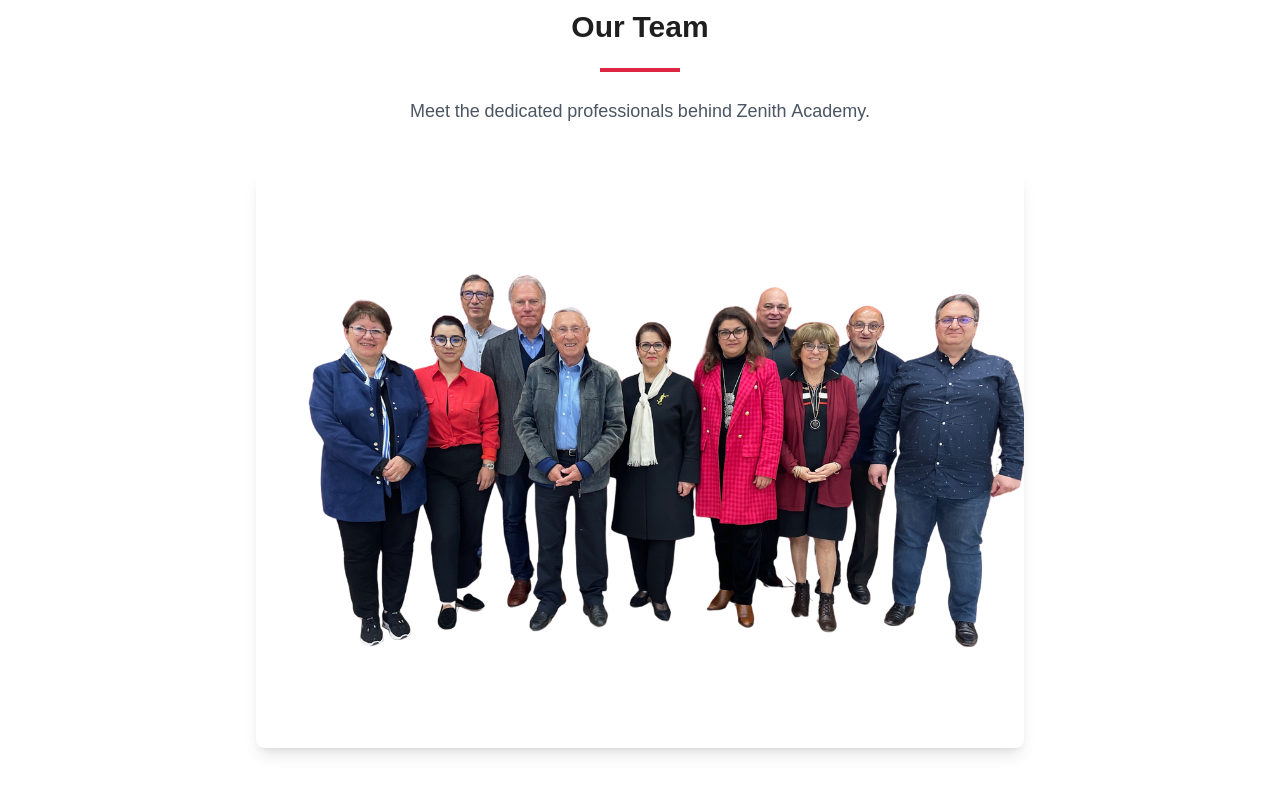
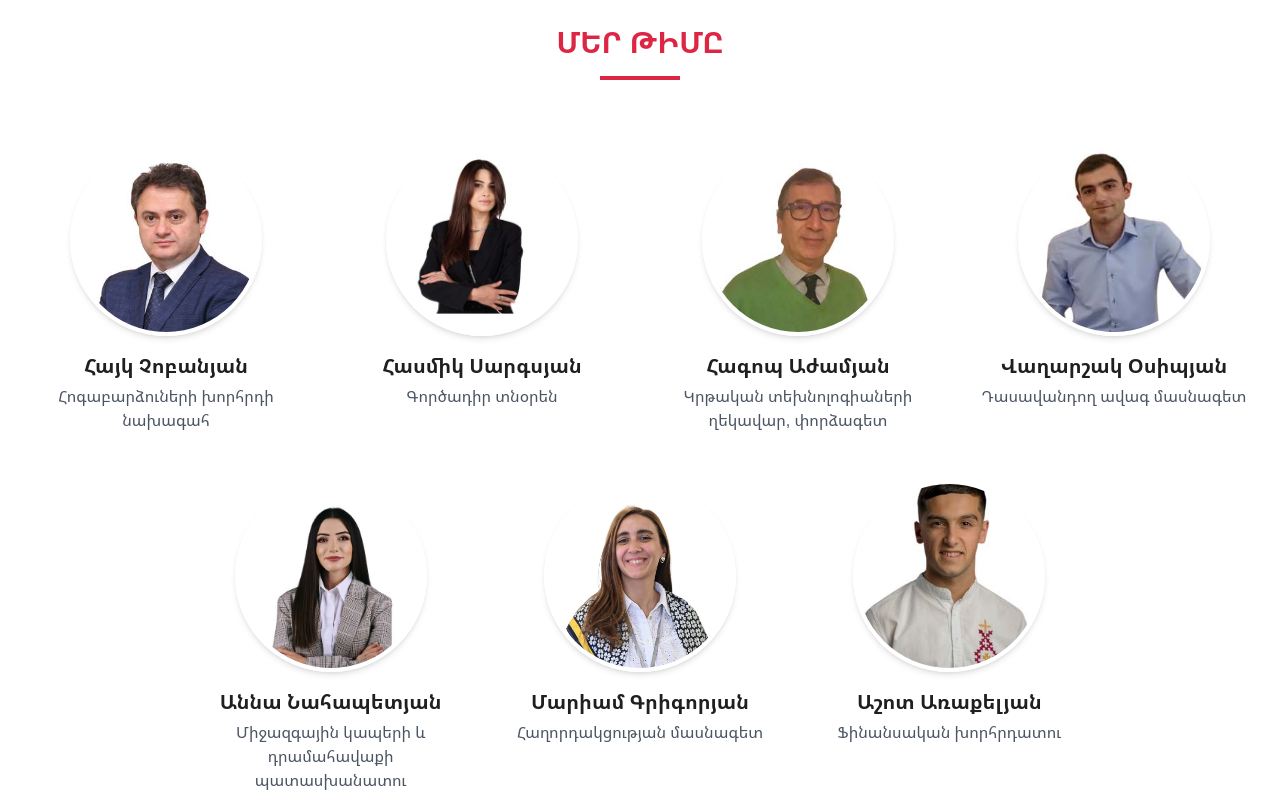
Before and after one commit to fulfilledbyai/zenith-academy-web, a React (Vite) app: page /about in a window 1280 px wide. Shown: the part 1640-2440 px from the top of the page. Built offline with nearby package versions, Linux system fonts and the light colour scheme.

Commit message:
Update About page content
- Update "Our Story" image on the About page.
- Move "Our Team" section from the Index page to the About page.

```diff
--- a/src/pages/About.tsx
+++ b/src/pages/About.tsx
@@ -1,4 +1,3 @@
-
 import React from 'react';
 import { Link, useParams } from 'react-router-dom';
 import { useLanguage } from '@/context/LanguageContext';
@@ -129,8 +128,8 @@ const About = () => {
 
             <div className="relative rounded-lg overflow-hidden shadow-lg">
               <img
-                src="/lovable-uploads/8f161749-96d8-41d4-9391-8c356f946440.png"
-                alt="Zenith Academy"
+                src="/lovable-uploads/497177b0-e165-4f19-b583-d86e735ac178.png"
+                alt="Zenith Academy Team"
                 className="w-full h-full object-cover"
               />
               <div className="absolute inset-0 bg-gradient-to-t from-black/70 to-transparent flex items-end">
@@ -207,23 +206,70 @@ const About = () => {
       </section>
 
       {/* Team Section */}
-      <section className="py-16 bg-white">
+      <section className="py-20 bg-white">
         <div className="container mx-auto px-4 md:px-6">
-          <div className="text-center max-w-3xl mx-auto mb-12">
-            <h2 className="text-3xl font-bold mb-6">Our Team</h2>
-            <div className="h-1 w-20 bg-rustyRed mx-auto mb-6"></div>
-            <p className="text-lg text-gray-600">
-              Meet the dedicated professionals behind Zenith Academy.
-            </p>
+          <div className="text-center max-w-3xl mx-auto mb-16">
+            <h2 className="text-3xl font-bold mb-4 text-rustyRed">{t('team.title')}</h2>
+            <div className="h-1 w-20 bg-rustyRed mx-auto mb-8"></div>
           </div>
 
-          <div className="flex justify-center">
-            <div className="rounded-lg overflow-hidden shadow-lg max-w-3xl">
-              <img
-                src="/lovable-uploads/7128a31c-f6a6-4d35-aeb6-fea616052924.png"
-                alt="Zenith Academy Team"
-                className="w-full h-auto"
-              />
+          <div className="grid grid-cols-1 md:grid-cols-2 lg:grid-cols-4 gap-8 mb-12">
+            <div className="text-center">
+              <div className="rounded-full overflow-hidden w-48 h-48 mx-auto mb-4 border-4 border-white shadow-md">
+                <img alt={t('team.hayk')} className="w-full h-full object-cover" src="/lovable-uploads/5c72cd4e-edbc-4fe4-97ed-9ecf3dcd038a.jpg" />
+              </div>
+              <h3 className="text-xl font-bold mb-1">{t('team.hayk')}</h3>
+              <p className="text-gray-600">{t('team.haykRole')}</p>
+            </div>
+
+            <div className="text-center">
+              <div className="rounded-full overflow-hidden w-48 h-48 mx-auto mb-4 border-4 border-white shadow-md">
+                <img alt={t('team.hasmik')} src="/lovable-uploads/8c22979c-31db-48b2-82d2-368083d08ad6.jpg" className="w-full h-full object-cover object-top transform translate-y-[-10%]" />
+              </div>
+              <h3 className="text-xl font-bold mb-1">{t('team.hasmik')}</h3>
+              <p className="text-gray-600">{t('team.hasmikRole')}</p>
+            </div>
+
+            <div className="text-center">
+              <div className="rounded-full overflow-hidden w-48 h-48 mx-auto mb-4 border-4 border-white shadow-md">
+                <img alt={t('team.hagop')} className="w-full h-full object-cover" src="/lovable-uploads/3a48826d-51eb-4a54-9afd-c9010f31f38c.jpg" />
+              </div>
+              <h3 className="text-xl font-bold mb-1">{t('team.hagop')}</h3>
+              <p className="text-gray-600">{t('team.hagopRole')}</p>
+            </div>
+
+            <div className="text-center">
+              <div className="rounded-full overflow-hidden w-48 h-48 mx-auto mb-4 border-4 border-white shadow-md">
+                <img alt={t('team.varadzak')} className="w-full h-full object-cover" src="/lovable-uploads/d537dbe2-c852-435b-9dc1-e92241ee247f.jpg" />
+              </div>
+              <h3 className="text-xl font-bold mb-1">{t('team.varadzak')}</h3>
+              <p className="text-gray-600">{t('team.varadzakRole')}</p>
+            </div>
+          </div>
+
+          <div className="grid grid-cols-1 md:grid-cols-3 gap-8 max-w-4xl mx-auto">
+            <div className="text-center">
+              <div className="rounded-full overflow-hidden w-48 h-48 mx-auto mb-4 border-4 border-white shadow-md">
+                <img alt={t('team.anna')} className="w-full h-full object-cover" src="/lovable-uploads/f6d70ce0-f3d1-4815-b61c-a2adde97cd74.jpg" />
+              </div>
+              <h3 className="text-xl font-bold mb-1">{t('team.anna')}</h3>
+              <p className="text-gray-600">{t('team.annaRole')}</p>
+            </div>
+
+            <div className="text-center">
+              <div className="rounded-full overflow-hidden w-48 h-48 mx-auto mb-4 border-4 border-white shadow-md">
+                <img alt={t('team.mariam')} className="w-full h-full object-cover" src="/lovable-uploads/5781803c-4f60-46fa-99af-d0baead98059.jpg" />
+              </div>
+              <h3 className="text-xl font-bold mb-1">{t('team.mariam')}</h3>
+              <p className="text-gray-600">{t('team.mariamRole')}</p>
+            </div>
+
+            <div className="text-center">
+              <div className="rounded-full overflow-hidden w-48 h-48 mx-auto mb-4 border-4 border-white shadow-md">
+                <img alt={t('team.ashot')} className="w-full h-full object-cover" src="/lovable-uploads/2aa4cbe0-74bb-4dd0-a3b2-af2e6b361c60.jpg" />
+              </div>
+              <h3 className="text-xl font-bold mb-1">{t('team.ashot')}</h3>
+              <p className="text-gray-600">{t('team.ashotRole')}</p>
             </div>
           </div>
         </div>
--- a/src/pages/Index.tsx
+++ b/src/pages/Index.tsx
@@ -1,3 +1,4 @@
+
 import React, { useEffect, useState } from 'react';
 import { Link } from 'react-router-dom';
 import { useLanguage } from '@/context/LanguageContext';
@@ -11,6 +12,7 @@ const Index = () => {
     t
   } = useLanguage();
   const [isVisible, setIsVisible] = useState(false);
+
   useEffect(() => {
     const timer = setTimeout(() => {
       setIsVisible(true);
@@ -181,76 +183,6 @@ const Index = () => {
         </div>
       </section>
 
-      {/* Team Section */}
-      <section className="py-20 bg-whiteSmoke">
-        <div className="container mx-auto px-4 md:px-6">
-          <div className="text-center max-w-3xl mx-auto mb-16">
-            <h2 className="text-3xl font-bold mb-4 text-rustyRed">{t('team.title')}</h2>
-            <div className="h-1 w-20 bg-rustyRed mx-auto mb-8"></div>
-          </div>
-
-          <div className="grid grid-cols-1 md:grid-cols-2 lg:grid-cols-4 gap-8 mb-12">
-            <div className="text-center">
-              <div className="rounded-full overflow-hidden w-48 h-48 mx-auto mb-4 border-4 border-white shadow-md">
-                <img alt={t('team.hayk')} className="w-full h-full object-cover" src="/lovable-uploads/5c72cd4e-edbc-4fe4-97ed-9ecf3dcd038a.jpg" />
-              </div>
-              <h3 className="text-xl font-bold mb-1">{t('team.hayk')}</h3>
-              <p className="text-gray-600">{t('team.haykRole')}</p>
-            </div>
-
-            <div className="text-center">
-              <div className="rounded-full overflow-hidden w-48 h-48 mx-auto mb-4 border-4 border-white shadow-md">
-                <img alt={t('team.hasmik')} src="/lovable-uploads/8c22979c-31db-48b2-82d2-368083d08ad6.jpg" className="w-full h-full object-cover object-top transform translate-y-[-10%]" />
-              </div>
-              <h3 className="text-xl font-bold mb-1">{t('team.hasmik')}</h3>
-              <p className="text-gray-600">{t('team.hasmikRole')}</p>
-            </div>
-
-            <div className="text-center">
-              <div className="rounded-full overflow-hidden w-48 h-48 mx-auto mb-4 border-4 border-white shadow-md">
-                <img alt={t('team.hagop')} className="w-full h-full object-cover" src="/lovable-uploads/3a48826d-51eb-4a54-9afd-c9010f31f38c.jpg" />
-              </div>
-              <h3 className="text-xl font-bold mb-1">{t('team.hagop')}</h3>
-              <p className="text-gray-600">{t('team.hagopRole')}</p>
-            </div>
-
-            <div className="text-center">
-              <div className="rounded-full overflow-hidden w-48 h-48 mx-auto mb-4 border-4 border-white shadow-md">
-                <img alt={t('team.varadzak')} className="w-full h-full object-cover" src="/lovable-uploads/d537dbe2-c852-435b-9dc1-e92241ee247f.jpg" />
-              </div>
-              <h3 className="text-xl font-bold mb-1">{t('team.varadzak')}</h3>
-              <p className="text-gray-600">{t('team.varadzakRole')}</p>
-            </div>
-          </div>
-
-          <div className="grid grid-cols-1 md:grid-cols-3 gap-8 max-w-4xl mx-auto">
-            <div className="text-center">
-              <div className="rounded-full overflow-hidden w-48 h-48 mx-auto mb-4 border-4 border-white shadow-md">
-                <img alt={t('team.anna')} className="w-full h-full object-cover" src="/lovable-uploads/f6d70ce0-f3d1-4815-b61c-a2adde97cd74.jpg" />
-              </div>
-              <h3 className="text-xl font-bold mb-1">{t('team.anna')}</h3>
-              <p className="text-gray-600">{t('team.annaRole')}</p>
-            </div>
-
-            <div className="text-center">
-              <div className="rounded-full overflow-hidden w-48 h-48 mx-auto mb-4 border-4 border-white shadow-md">
-                <img alt={t('team.mariam')} className="w-full h-full object-cover" src="/lovable-uploads/5781803c-4f60-46fa-99af-d0baead98059.jpg" />
-              </div>
-              <h3 className="text-xl font-bold mb-1">{t('team.mariam')}</h3>
-              <p className="text-gray-600">{t('team.mariamRole')}</p>
-            </div>
-
-            <div className="text-center">
-              <div className="rounded-full overflow-hidden w-48 h-48 mx-auto mb-4 border-4 border-white shadow-md">
-                <img alt={t('team.ashot')} className="w-full h-full object-cover" src="/lovable-uploads/2aa4cbe0-74bb-4dd0-a3b2-af2e6b361c60.jpg" />
-              </div>
-              <h3 className="text-xl font-bold mb-1">{t('team.ashot')}</h3>
-              <p className="text-gray-600">{t('team.ashotRole')}</p>
-            </div>
-          </div>
-        </div>
-      </section>
-
       {/* CTA Section */}
       <section className="py-20 bg-gradient-to-r from-rustyRed to-[#e6453d] text-white">
         <div className="container mx-auto px-4 md:px-6 text-center">
```
Also changed, not shown: public/lovable-uploads/497177b0-e165-4f19-b583-d86e735ac178.png (added).
